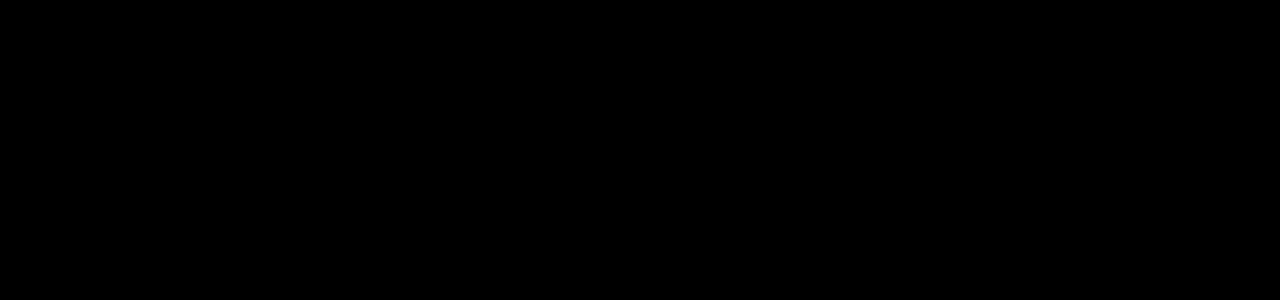
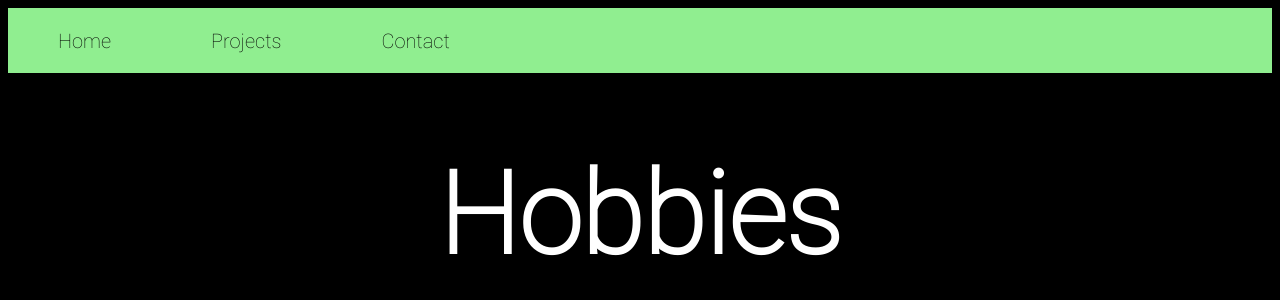
Before and after one commit to nvdixit/Portfolio, a React (Create React App) app in the folder portfolio/: page /Hobbies in a window 1280 px wide. Shown: the top 300 px of the page. Built offline with nearby package versions, Linux system fonts and the light colour scheme.

Commit message:
Refactored Navbar component and added all webpages

```diff
--- a/portfolio/src/components/App.js
+++ b/portfolio/src/components/App.js
@@ -7,6 +7,8 @@
 import React from 'react'
 import Intro from './Intro'
 import Projects from "./Projects"
+import Hobbies from "./Hobbies"
+import Contact from "./Contact"
 
 const App = () => {
     return (
@@ -22,6 +24,16 @@
                         <Projects />
                     </div>
                 </Route>
+                <Route exact path="/Hobbies">
+                    <div>
+                        <Hobbies />
+                    </div>
+                </Route>
+                <Route exact path="/Contact">
+                    <div>
+                        <Contact />
+                    </div>
+                </Route>
             </Switch>
         </Router>
     )
--- /dev/null
+++ b/portfolio/src/components/Contact.js
@@ -0,0 +1,15 @@
+import Navbar from './NavigationBar/Navbar'
+
+function Contact() {
+    return(
+        <main>
+            <Navbar oneLink="/" oneName="Home" twoLink="/Projects" twoName="Projects" threeLink="/Hobbies" threeName="Hobbies"/>
+
+            <center>
+                <h1>Contact</h1>
+            </center>
+        </main>
+    )
+}
+
+export default Contact
--- /dev/null
+++ b/portfolio/src/components/Hobbies.js
@@ -0,0 +1,15 @@
+import Navbar from './NavigationBar/Navbar'
+
+function Hobbies() {
+    return(
+        <main>
+            <Navbar oneLink="/" oneName="Home" twoLink="/Projects" twoName="Projects" threeLink="/Contact" threeName="Contact"/>
+
+            <center>
+                <h1>Hobbies</h1>
+            </center>
+        </main>
+    )
+}
+
+export default Hobbies
--- a/portfolio/src/components/Intro.js
+++ b/portfolio/src/components/Intro.js
@@ -1,18 +1,11 @@
-import {
-  Link
-} from "react-router-dom"
-
 import ExternalWebpageButton from  "./ExternalWebpageButton/ExternalWebpageButton"
 import Course from "./Course/Course"
+import Navbar from "./NavigationBar/Navbar"
 
 function Intro() {
   return (
       <main>
-        <ul id="navbar">
-            <li id="navitem"><Link to={"/Projects"} style={{ textDecoration: 'none', color:"inherit" }}>Projects</Link></li>
-            <li id="navitem"><Link to={"/Hobbies"} style={{ textDecoration: 'none', color:"inherit" }}>Hobbies</Link></li>
-            <li id="navitem"><Link to={"/Contact"} style={{ textDecoration: 'none', color:"inherit"}}>Contact</Link></li>
-        </ul>
+        <Navbar oneLink="/Projects" oneName="Projects" twoLink="/Hobbies" twoName="Hobbies" threeLink="/Contact" threeName="Contact"/>
 
         <h1>
           <center>Nikhil Dixit</center>
--- /dev/null
+++ b/portfolio/src/components/NavigationBar/Navbar.css
@@ -0,0 +1,24 @@
+#navbar {
+    font-family: 'Roboto-Thin', 'Roboto';
+
+    display:flex;
+    align-items:center;
+    justify-content: flex-start;
+
+    margin: 0;
+    padding: 0;
+    height: 65px;
+
+    background-color: lightgreen;
+}
+
+#navitem {
+    list-style: none;
+    padding: 50px;
+    font-size: 15pt;
+}
+
+#navitem:hover {
+    color: lightgreen;
+    background-color: black;
+}
--- /dev/null
+++ b/portfolio/src/components/NavigationBar/Navbar.js
@@ -0,0 +1,14 @@
+import {Link} from "react-router-dom"
+import "./Navbar.css"
+
+function Navbar(props) {
+    return (
+        <ul id="navbar">
+                <li id="navitem"><Link to={props.oneLink} style={{ textDecoration: 'none', color:"inherit" }}>{props.oneName}</Link></li>
+                <li id="navitem"><Link to={props.twoLink} style={{ textDecoration: 'none', color:"inherit" }}>{props.twoName}</Link></li>
+                <li id="navitem"><Link to={props.threeLink} style={{ textDecoration: 'none', color:"inherit"}}>{props.threeName}</Link></li>
+        </ul>
+    )
+}
+
+export default Navbar
--- a/portfolio/src/components/ProjectButton/ProjectButton.js
+++ b/portfolio/src/components/ProjectButton/ProjectButton.js
@@ -1,4 +1,3 @@
-import react from 'react'
 import "./ProjectButton.css"
 
 function ProjectButton(props) {
--- a/portfolio/src/components/Projects.js
+++ b/portfolio/src/components/Projects.js
@@ -1,15 +1,10 @@
-import {Link} from "react-router-dom"
-
+import Navbar from "./NavigationBar/Navbar"
 import ProjectButton from "./ProjectButton/ProjectButton"
 
 function Projects() {
     return (
         <main>
-            <ul id="navbar">
-                <li id="navitem"><Link to={"/"} style={{ textDecoration: 'none', color:"inherit" }}>Home</Link></li>
-                <li id="navitem"><Link to={"/Hobbies"} style={{ textDecoration: 'none', color:"inherit" }}>Hobbies</Link></li>
-                <li id="navitem"><Link to={"/Contact"} style={{ textDecoration: 'none', color:"inherit"}}>Contact</Link></li>
-            </ul>
+            <Navbar oneLink="/" oneName="Home" twoLink="/Hobbies" twoName="Hobbies" threeLink="/Contact" threeName="Contact"/>
 
             <center><h1>Projects</h1></center>
 
--- a/portfolio/src/styles/global.css
+++ b/portfolio/src/styles/global.css
@@ -26,6 +26,7 @@
     font-family: 'Roboto-Thin', "Roboto";
 }
 
+/*
 #navbar {
     font-family: 'Roboto-Thin', 'Roboto';
 
@@ -49,4 +50,4 @@
 #navitem:hover {
     color: lightgreen;
     background-color: black;
-}
+}*/
```
